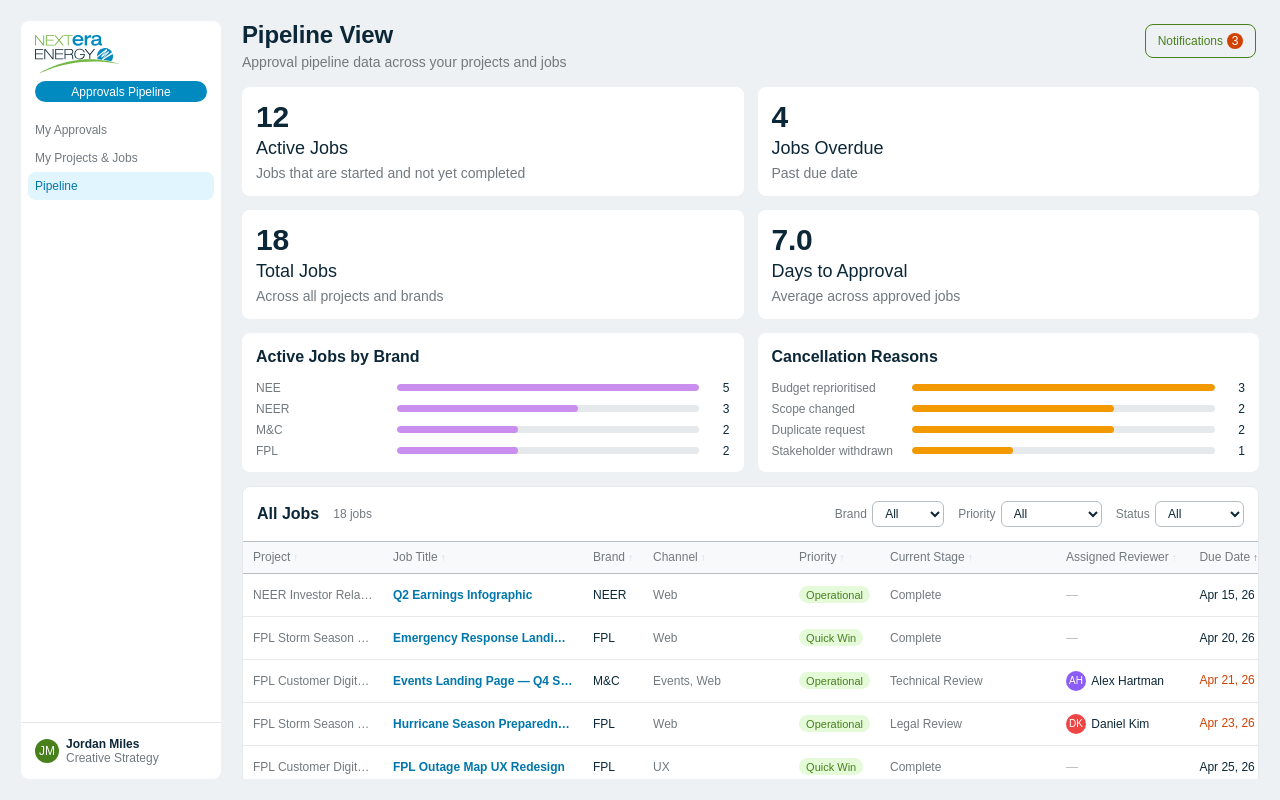
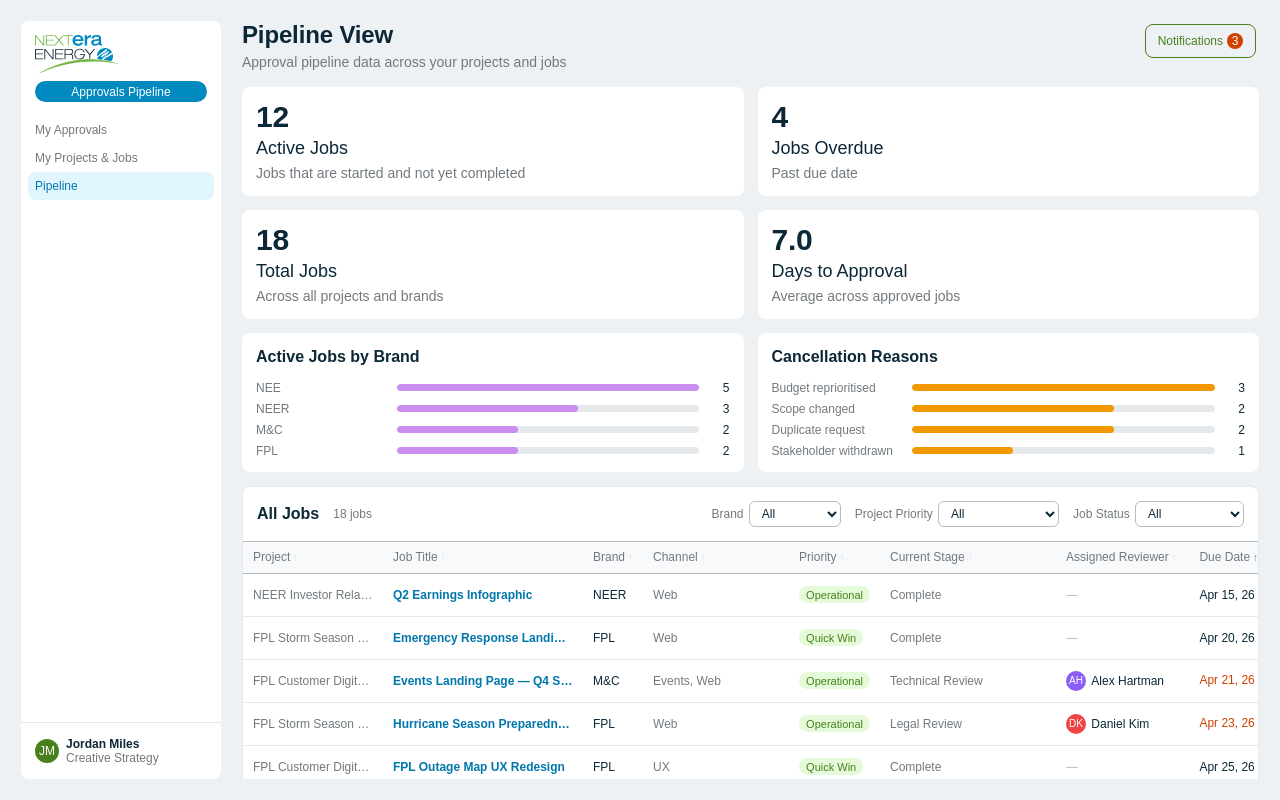
Before and after one commit to linziclary/nextera-approval-prototype, a Next.js app: page /admin in a window 1280 px wide. Built offline with nearby package versions, Linux system fonts and the light colour scheme.

Commit message:
Polish pipeline filter dropdowns: add caret padding, rename labels
Co-Authored-By: Claude Sonnet 4.6 <noreply@anthropic.com>

```diff
--- a/app/admin/page.tsx
+++ b/app/admin/page.tsx
@@ -95,7 +95,7 @@ function FilterSelect({ label, value, options, onChange }: {
         onChange={(e) => onChange(e.target.value)}
         style={{
           fontSize: 12, lineHeight: "14px", color: "#0c2737", border: "1px solid #b5bdc3",
-          borderRadius: 6, padding: "4px 8px", backgroundColor: "white", cursor: "pointer",
+          borderRadius: 6, padding: "4px 28px 4px 8px", backgroundColor: "white", cursor: "pointer",
           outline: "none", ...S,
         }}
       >
@@ -237,9 +237,9 @@ export default function PipelinePage() {
               {rows.length}{rows.length !== ALL_JOBS.length ? ` of ${ALL_JOBS.length}` : ""} jobs
             </span>
             <div className="flex items-center gap-4 ml-auto flex-wrap">
-              <FilterSelect label="Brand"    value={filterBrand}    options={brandOptions}    onChange={setFilterBrand} />
-              <FilterSelect label="Priority" value={filterPriority} options={priorityOptions} onChange={setFilterPriority} />
-              <FilterSelect label="Status"   value={filterStatus}   options={statusOptions}   onChange={setFilterStatus} />
+              <FilterSelect label="Brand"            value={filterBrand}    options={brandOptions}    onChange={setFilterBrand} />
+              <FilterSelect label="Project Priority" value={filterPriority} options={priorityOptions} onChange={setFilterPriority} />
+              <FilterSelect label="Job Status"       value={filterStatus}   options={statusOptions}   onChange={setFilterStatus} />
             </div>
           </div>
 
```
